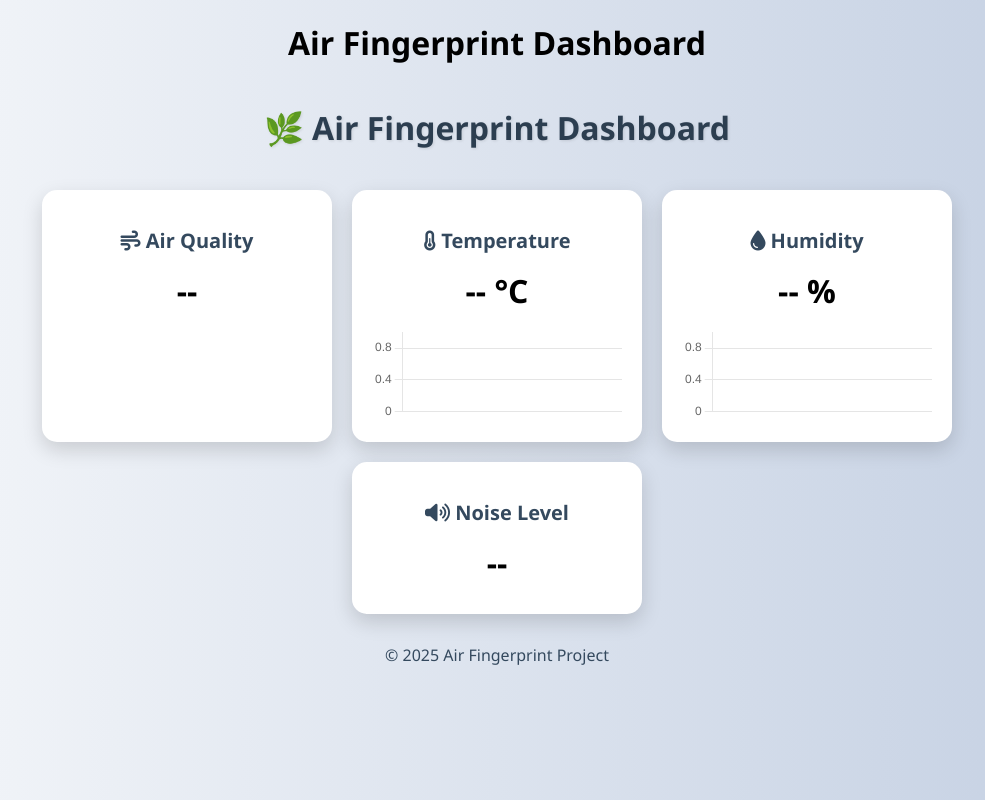
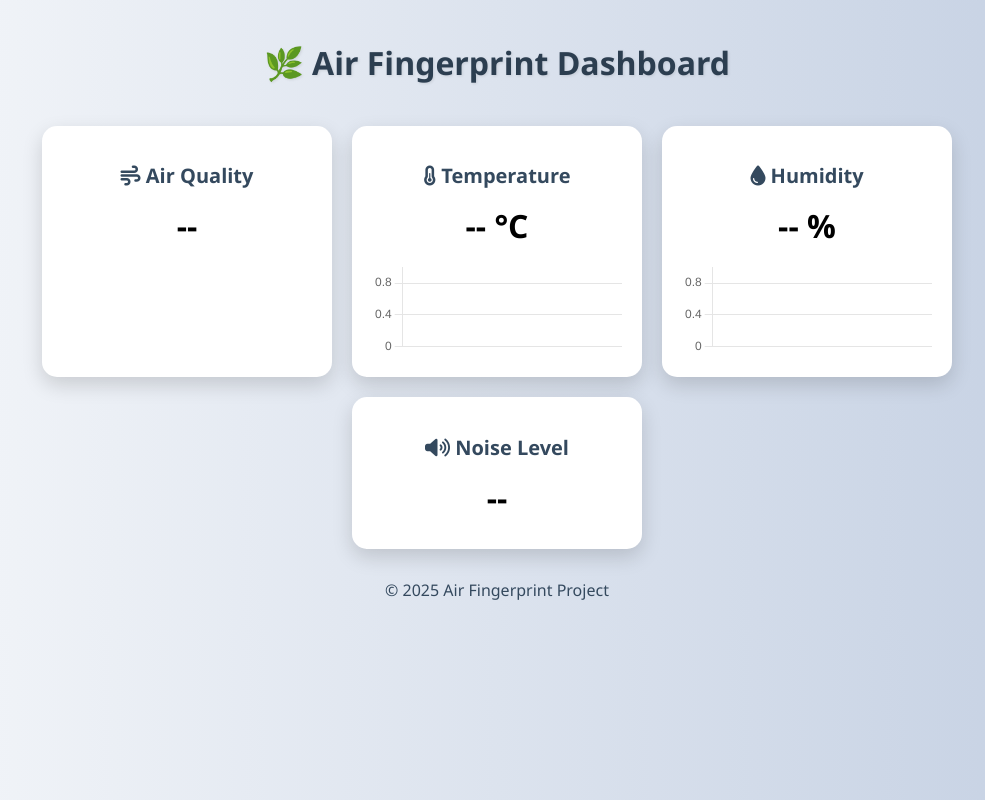
Before and after one commit to alwaysHarpreet/air-fingerprint-dashboard, a plain HTML site: page index.html in a window 1280 px wide. Shown: the whole page, without its empty margins (143-1128 px from the left). Drawn offline with nearby package versions, Linux system fonts and the light colour scheme; no server answers.

Commit message:
Update index.html

```diff
--- a/index.html
+++ b/index.html
@@ -3,8 +3,7 @@
 <head>
 <meta charset="UTF-8">
 <meta name="viewport" content="width=device-width, initial-scale=1.0">
-<h1>Air Fingerprint Dashboard</h1>
-<title>By Team No. 14</title>
+<title>Air Fingerprint Dashboard</title>
 <link rel="stylesheet" href="style.css">
 <!-- Chart.js CDN -->
 <script src="https://cdn.jsdelivr.net/npm/chart.js"></script>
```
